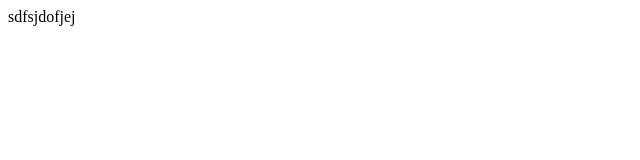
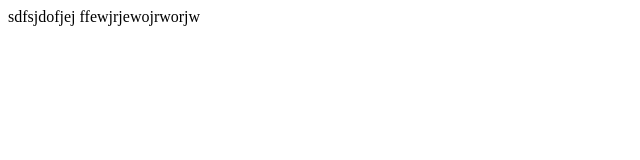
Before and after one commit to jiarongGitHub/test, a plain HTML site: page index.html in a window 1280 px wide. Shown: the whole page, without its empty margins (0-640 px from the left). Drawn offline with Linux system fonts and the light colour scheme.

Commit message:
update index.html

```diff
--- a/index.html
+++ b/index.html
@@ -6,5 +6,7 @@
 </head>
 <body>
  sdfsjdofjej
+
+ffewjrjewojrworjw
 </body>
 </html>
```
